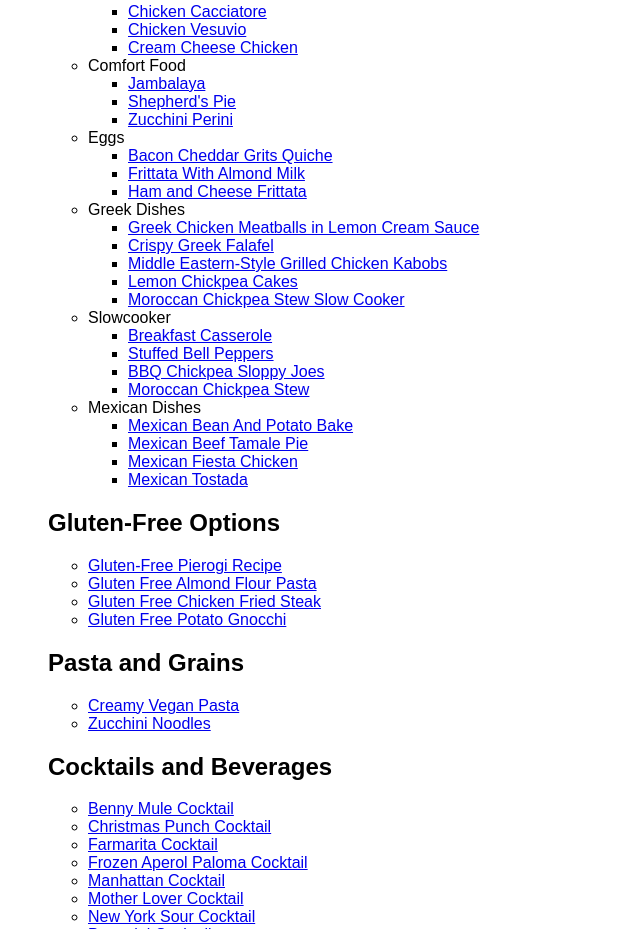
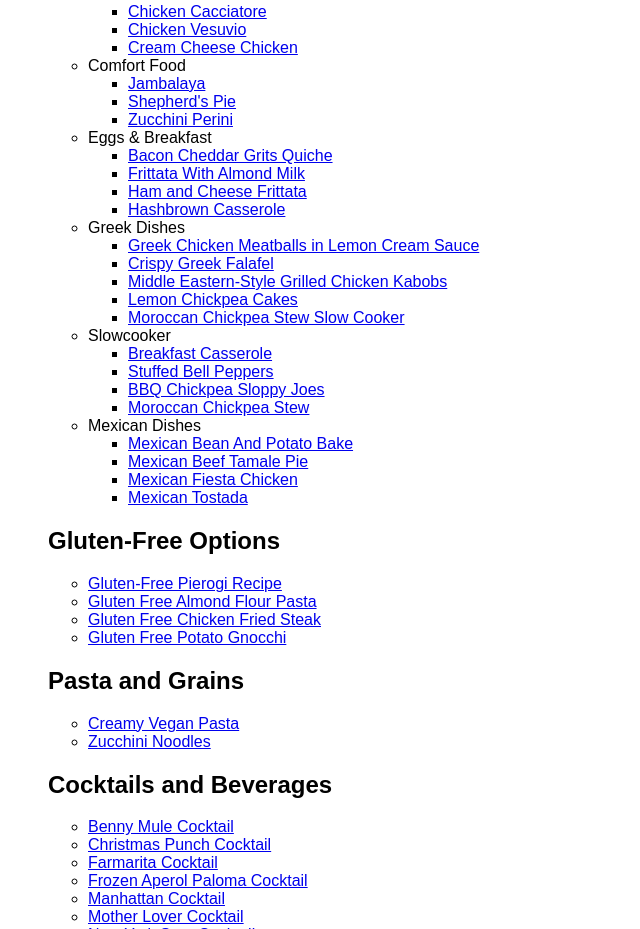
Before and after one commit to mrmclaughlin/Recipes, a plain HTML site: page index.html in a window 1280 px wide. Shown: the part 1026-1955 px from the top of the page, without its empty margins (0-640 px from the left). Drawn offline with Linux system fonts and the light colour scheme.

Commit message:
Update index.html

```diff
--- a/index.html
+++ b/index.html
@@ -107,11 +107,13 @@
          </ul>
      </li>
 
-    <li>Eggs
+    <li>Eggs & Breakfast
     <ul>
          <li><a href="BaconCheddarGritsQuiche.html">Bacon Cheddar Grits Quiche</a></li>
     <li><a href="FrittataWithAlmondMilk.html">Frittata With Almond Milk</a></li>
     <li><a href="HamandCheeseFrittata.html">Ham and Cheese Frittata</a></li>
+<li><a href=HashbrownCasserole.html">Hashbrown Casserole</a></li>
+
     </ul>
     </li>
 
```
